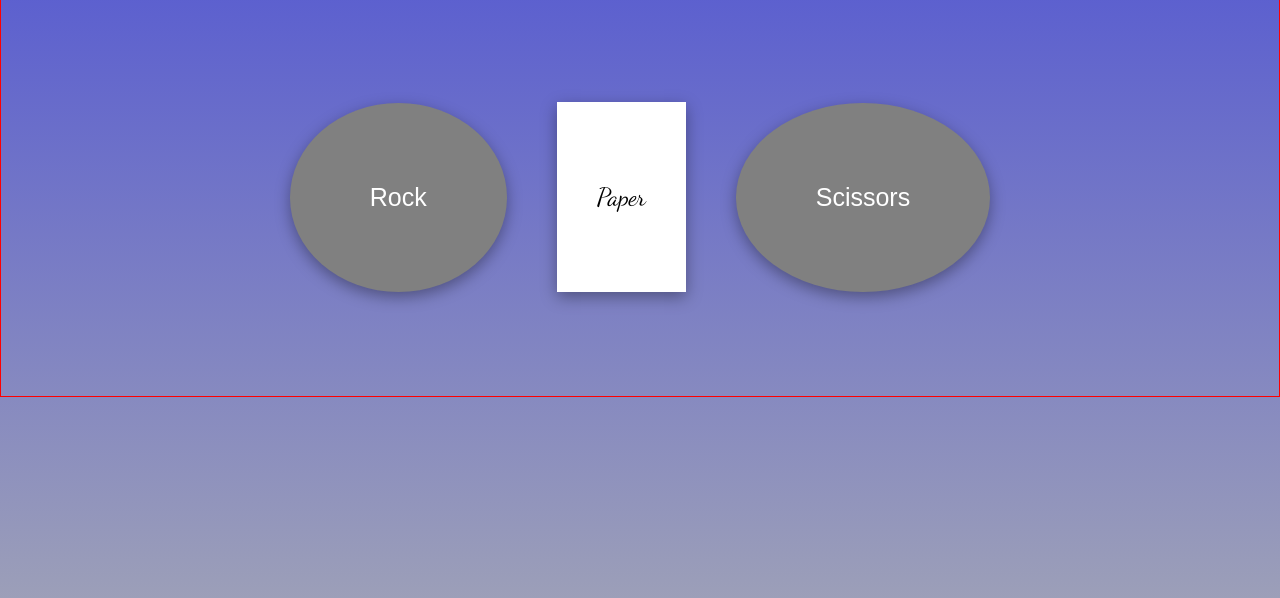
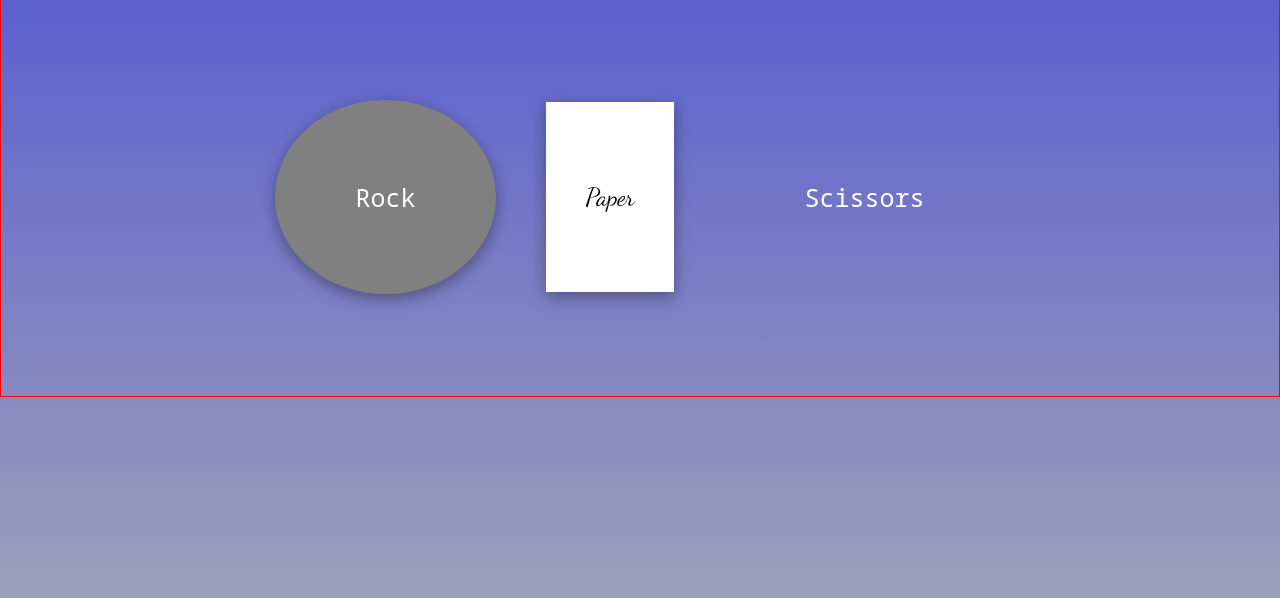
Before and after one commit to mauger1998/rock-paper-scissors, a plain HTML site: page index.html in a window 1280 px wide. Shown: the part 122-720 px from the top of the page. Drawn offline with Linux system fonts and the light colour scheme; a web font is replaced by a local one.

Commit message:
Get rid of scissors shadow and background

```diff
--- a/style.css
+++ b/style.css
@@ -44,3 +44,12 @@ body {
     font-family: 'Dancing Script', cursive;
     color: black;
 }
+.rock {
+    font-family: 'Noto Sans Mono', monospace;
+
+}
+.scissors {
+    font-family: 'Noto Sans Mono', monospace;
+    background-color:transparent;
+    box-shadow:none;
+}
```
